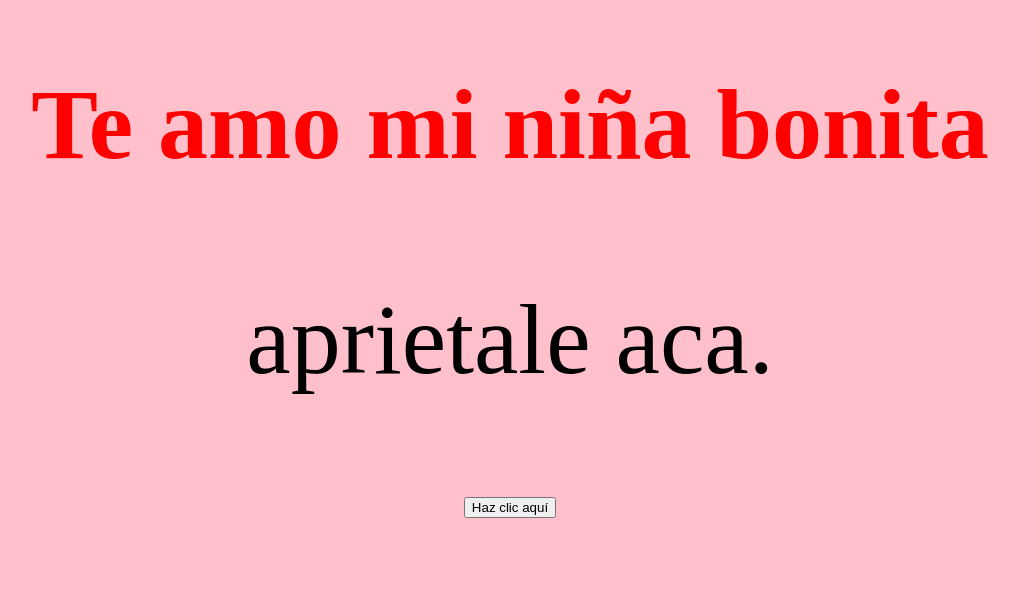
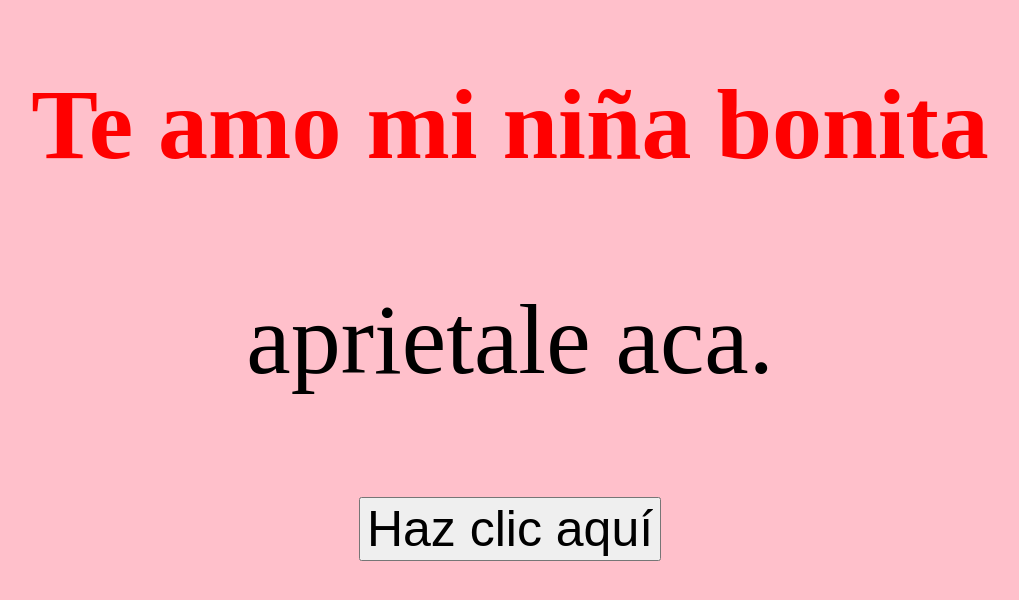
Before and after one commit to grey-nb/pa-mi-amor, a plain HTML site: page index.html in a window 1280 px wide. Shown: the whole page, without its empty margins (130-1149 px from the left). Drawn offline with Linux system fonts and the light colour scheme.

Commit message:
Add files via upload

```diff
--- a/index.html
+++ b/index.html
@@ -21,7 +21,9 @@
     <h1 class="grande">Te amo mi niña bonita</h1>
     <p style="font-size: 100px;">aprietale aca.</p>
 
-    <button onclick="saludar()">Haz clic aquí</button>
+    <button onclick="saludar()"
+    style="font-size: 50px;">
+    Haz clic aquí</button>
 
     <script>
         function saludar() {
```
